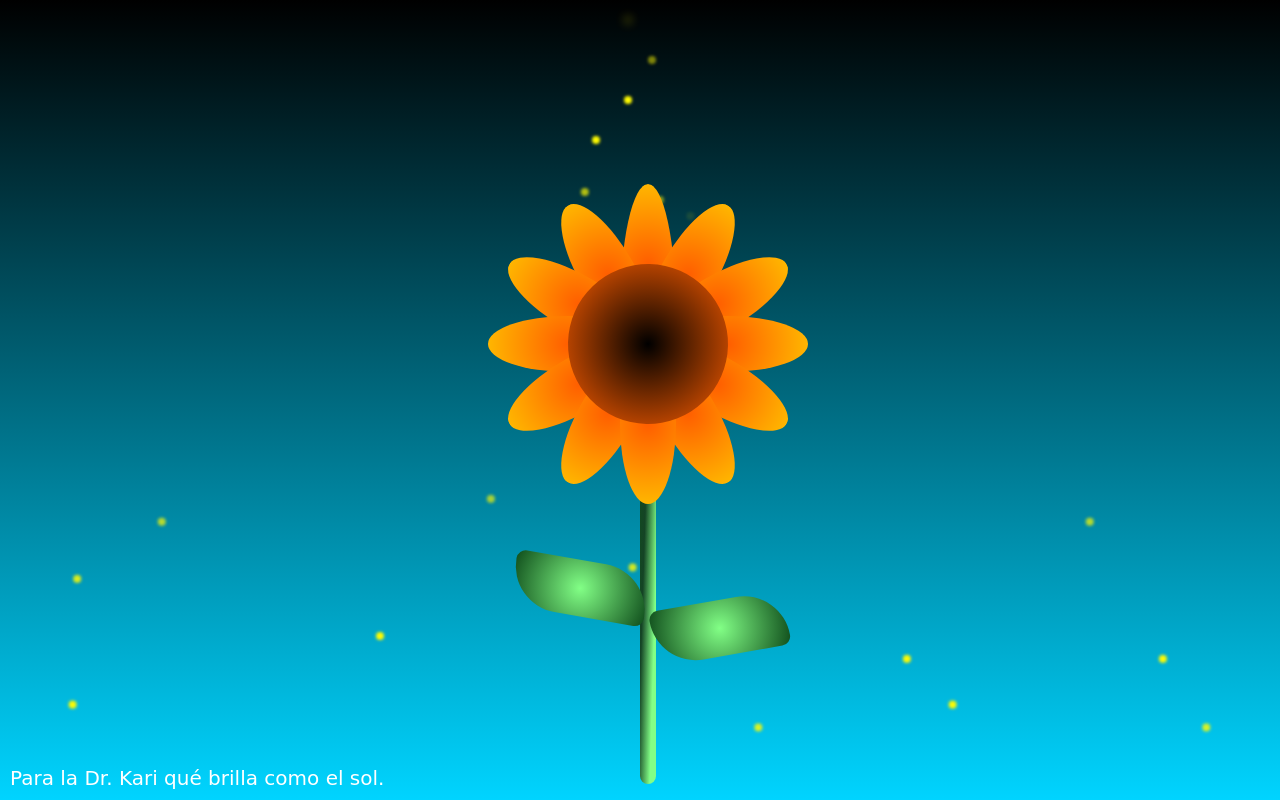
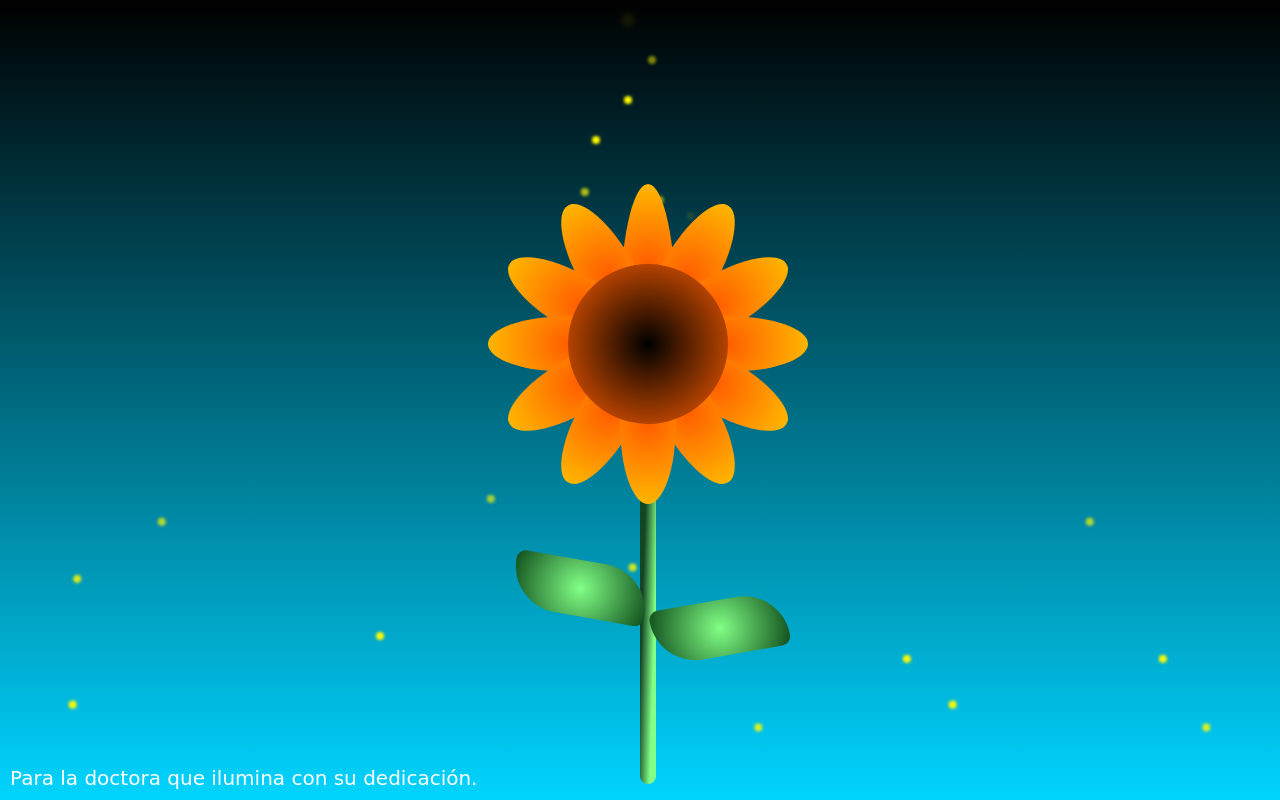
Before and after one commit to SinssChoss/Dra.-Kari-, a plain HTML site: page index2.html in a window 1280 px wide. Drawn offline with Linux system fonts and the light colour scheme.

Commit message:
Update index2.html

```diff
--- a/index2.html
+++ b/index2.html
@@ -60,7 +60,7 @@
     <div class="light light-11"></div>
     <div class="light light-12"></div>
 
-    <p id="text">Para la Dr. Kari qué brilla como el sol.</p>
+    <p id="text">Para la doctora que ilumina con su dedicación.</p>
 </body>
 <script>
     function PlayAudio(){
```
